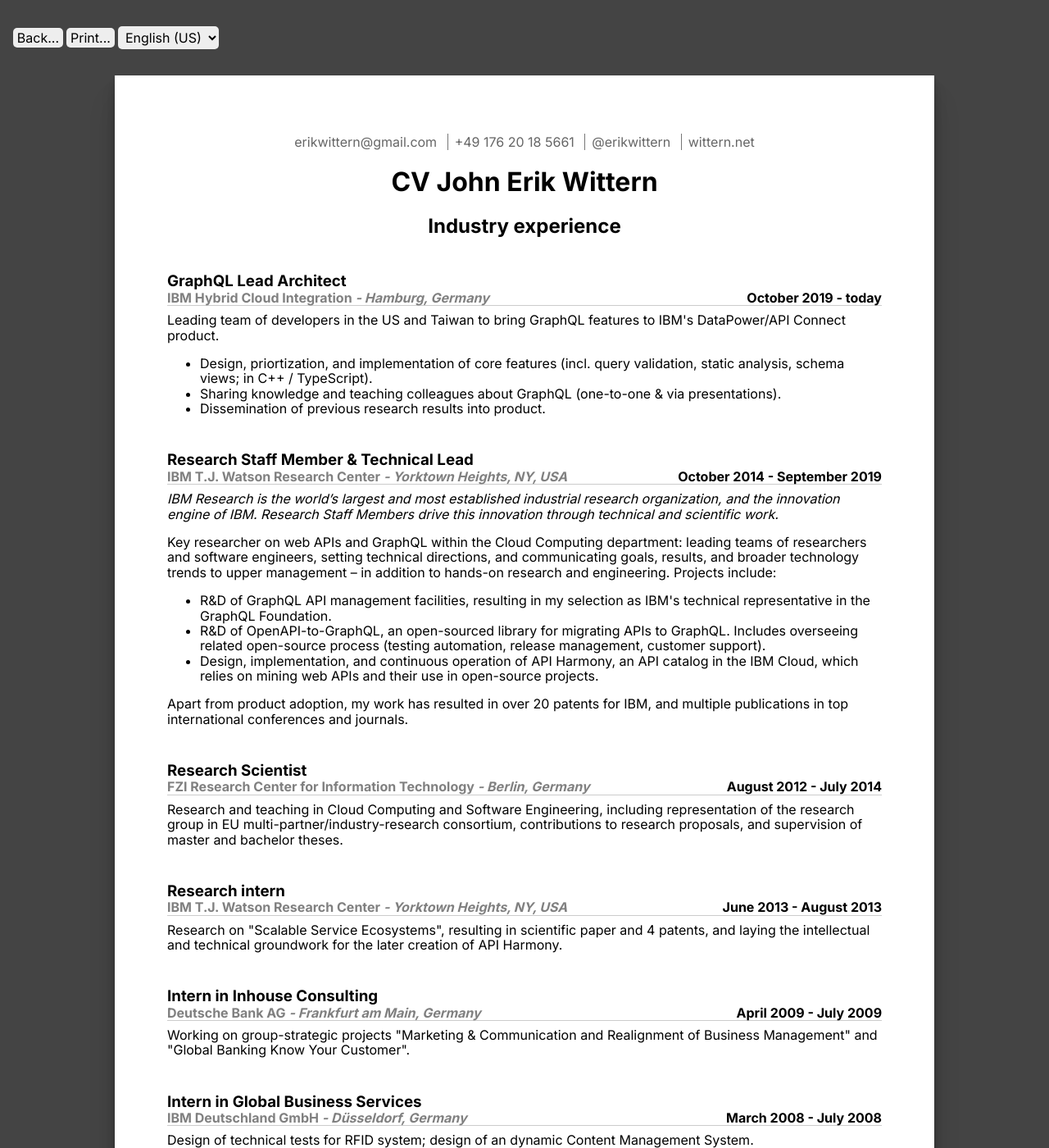
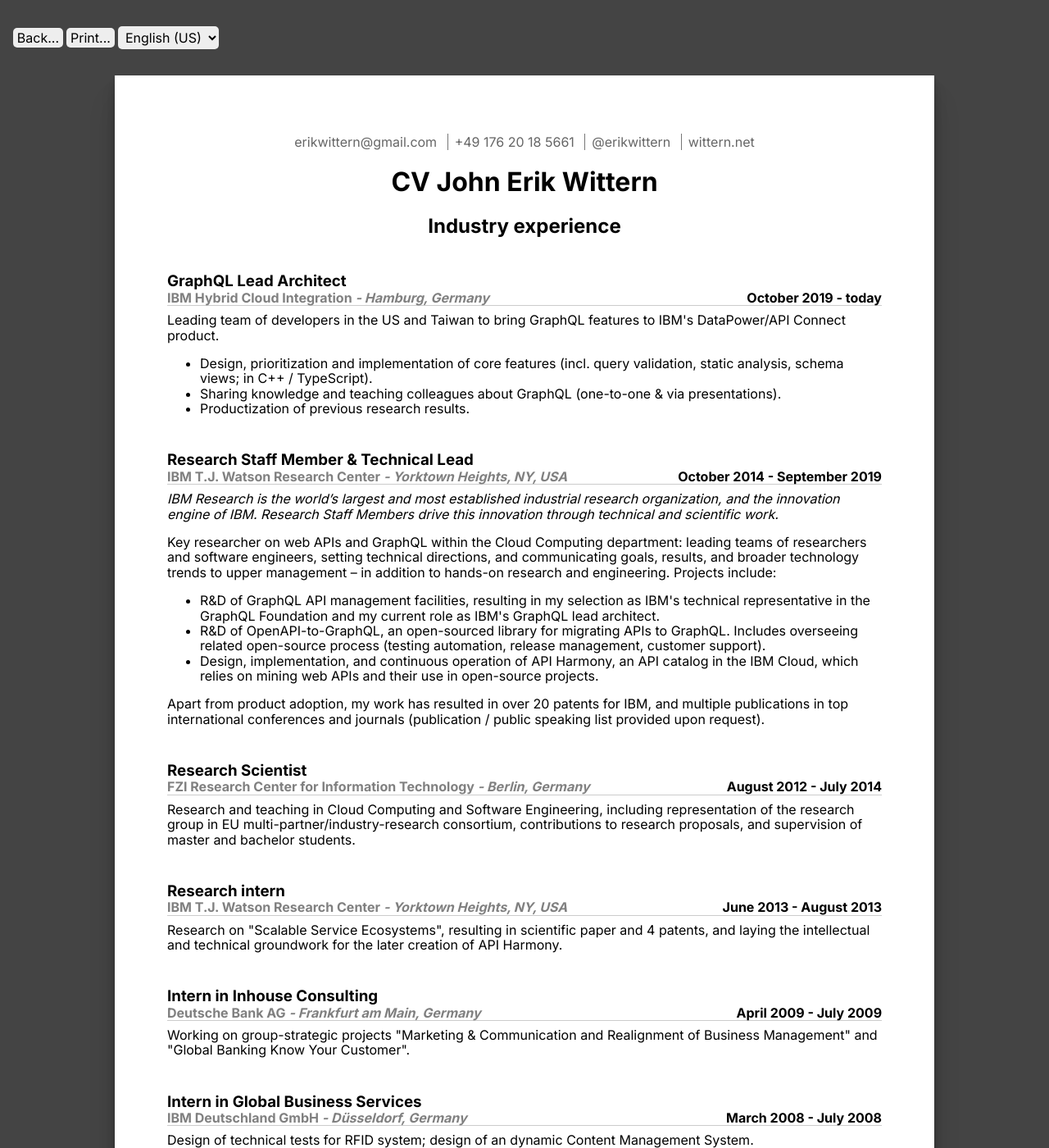
Before and after one commit to wittern/wittern.github.io, a Jekyll site: the page built from _pages/cv/index.md, in a window 1280 px wide and 1400 px high. Shown: the whole window at 82% size. Built offline with Jekyll 4.4.1, drawn with Linux system fonts in a browser that asks for light colours; nearby versions of some CDN libraries; library files that are not in the unit come from our copies.

Commit message:
Minor CV fixes

```diff
--- a/_pages/cv/index.md
+++ b/_pages/cv/index.md
@@ -224,13 +224,13 @@
             </p>
             <ul>
               <li>
-                Design, priortization, and implementation of core features (incl. query validation, static analysis, schema views; in C++ / TypeScript).
+                Design, prioritization and implementation of core features (incl. query validation, static analysis, schema views; in C++ / TypeScript).
               </li>
               <li>
                 Sharing knowledge and teaching colleagues about GraphQL (one-to-one & via presentations).
               </li>
               <li>
-                Dissemination of previous research results into product.
+                Productization of previous research results.
               </li>
             </ul>
           </main>
@@ -293,7 +293,7 @@
               Key researcher on web APIs and GraphQL within the Cloud Computing department: leading teams of researchers and software engineers, setting technical directions, and communicating goals, results, and broader technology trends to upper management – in addition to hands-on research and engineering. Projects include:
               <ul>
                 <li>
-                  R&D of GraphQL API management facilities, resulting in my selection as IBM's technical representative in the GraphQL Foundation.
+                  R&D of GraphQL API management facilities, resulting in my selection as IBM's technical representative in the GraphQL Foundation and my current role as IBM's GraphQL lead architect.
                 </li>
                 <li>
                   R&D of OpenAPI-to-GraphQL, an open-sourced library for migrating APIs to GraphQL. Includes overseeing related open-source process (testing automation, release management, customer support).
@@ -302,7 +302,7 @@
                   Design, implementation, and continuous operation of API Harmony, an API catalog in the IBM Cloud, which relies on mining web APIs and their use in open-source projects.
                 </li>
               </ul>
-              Apart from product adoption, my work has resulted in over 20 patents for IBM, and multiple publications in top international conferences and journals.
+              Apart from product adoption, my work has resulted in over 20 patents for IBM, and multiple publications in top international conferences and journals (publication / public speaking list provided upon request).
             </p>
           </main>
         </section>
@@ -331,7 +331,7 @@
               Leitender Forscher zu Web APIs und GraphQL im Cloud Computing: Leitung von Teams aus Forschern und Entwicklern, Bestimmung der Forschungsagenda und Kommunikation von Zielen, Ergebnissen, und Technologie-Trends ans obere Management – parallel zu eigenen Forschungs- und Entwicklungsbeiträgen. Projekte & Erfolge:
               <ul>
                 <li>
-                  F&E von GraphQL API Management. In Konsequenz wurde ich zum technischen Vertreter IBMs in der GraphQL Foundation ernannt.
+                  F&E von GraphQL API Management. In Konsequenz wurde ich zum technischen Vertreter IBMs in der GraphQL Foundation ernannt und erhielt meine derzeitige Rolle als IBMs GraphQL Lead Architect.
                 </li>
                 <li>
                   F&E von OpenAPI-to-GraphQL, einer open-source Bibliothek zur Migration zu GraphQL. Verantwortung für open-source Prozesse wie automatische Tests, Release Management, Kundensupport.
@@ -362,7 +362,7 @@
           </header>
           <main>
             <p>
-              Research and teaching in Cloud Computing and Software Engineering, including representation of the research group in EU multi-partner/industry-research consortium, contributions to research proposals, and supervision of master and bachelor theses.
+              Research and teaching in Cloud Computing and Software Engineering, including representation of the research group in EU multi-partner/industry-research consortium, contributions to research proposals, and supervision of master and bachelor students.
             </p>
           </main>
         </section>
```
